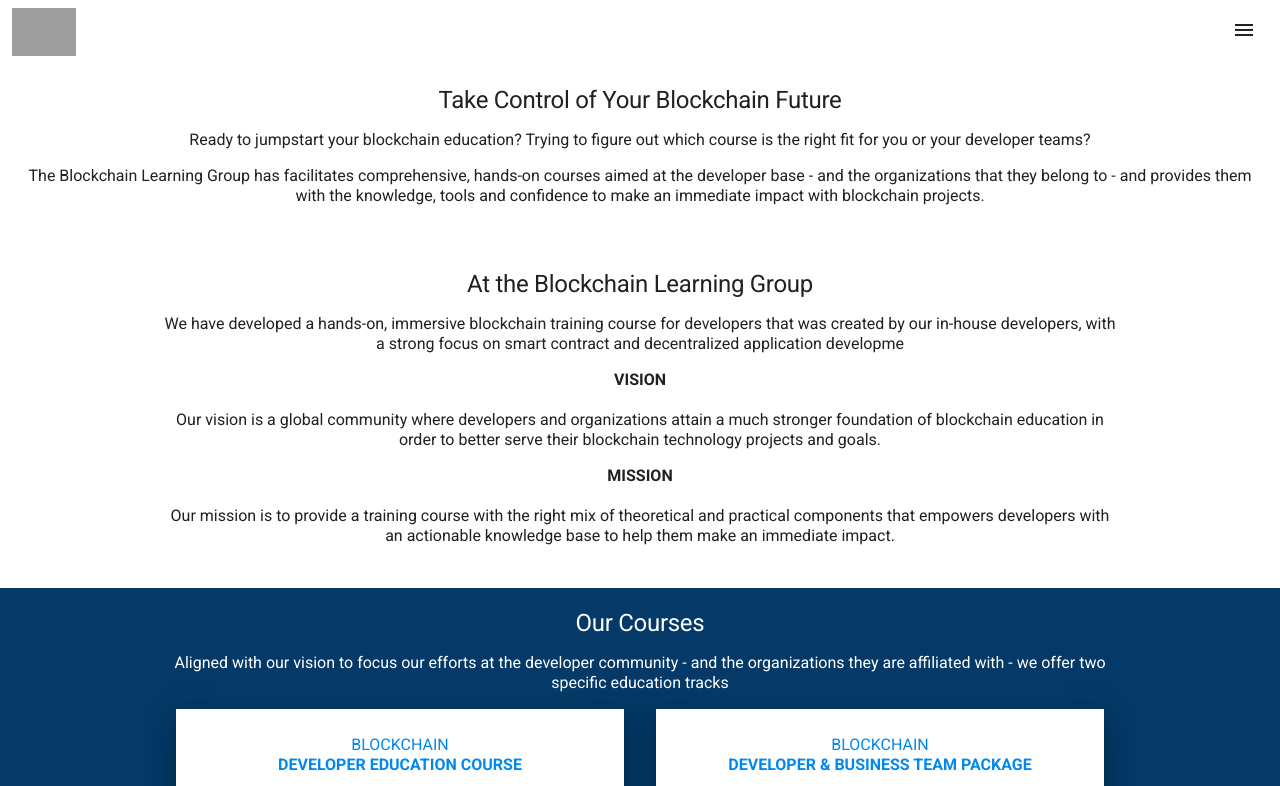
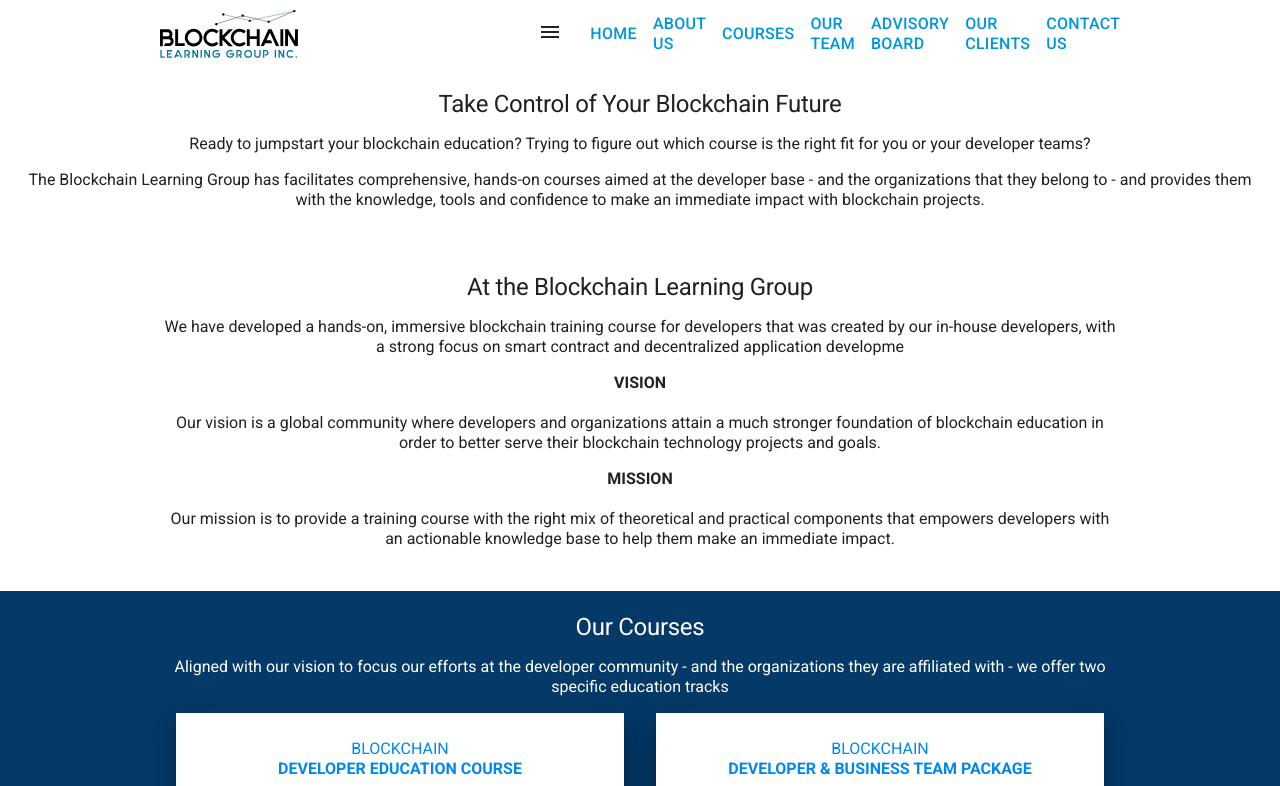
Before and after one commit to Blockchain-Learning-Group/Blockchain-Learning-Group.github.io, a React (Create React App) app: page / in a window 1280 px wide. Shown: the top 786 px of the page. Built offline with nearby package versions, Linux system fonts and the light colour scheme; grey boxes are pictures that could not be loaded.

Commit message:
update(header)

```diff
--- a/package.json
+++ b/package.json
@@ -8,6 +8,7 @@
     "repository": "https://github.com/Blockchain-Learning-Group/Blockchain-Learning-Group.github.io.git",
     "scripts": {
         "watch-scss": "node-sass --include-path node_modules --watch --recursive src/styles/main.scss public/styles/main.css",
+        "deploy": "gh-pages -d build --branch master",
         "start": "react-scripts start",
         "build": "react-scripts build",
         "test": "react-scripts test --env=jsdom"
--- a/public/styles/main.css
+++ b/public/styles/main.css
@@ -254,63 +254,11 @@
 p {
   margin: 0 0 1em; }
 
-.layout.horizontal, #App > footer .social, .layout.vertical, #App > footer .vertical.social {
-  display: -ms-flexbox;
-  display: -webkit-flex;
-  display: flex; }
-
-.layout.inline, #App > footer .inline.social {
-  display: -ms-inline-flexbox;
-  display: -webkit-inline-flex;
-  display: inline-flex; }
-
-.layout.horizontal, #App > footer .social {
-  -ms-flex-direction: row;
-  -webkit-flex-direction: row;
-  flex-direction: row; }
-
-.layout.vertical, #App > footer .vertical.social {
-  -ms-flex-direction: column;
-  -webkit-flex-direction: column;
-  flex-direction: column; }
-
-.layout.wrap, #App > footer .wrap.social {
-  -ms-flex-wrap: wrap;
-  -webkit-flex-wrap: wrap;
-  flex-wrap: wrap; }
-
-.layout.no-wrap, #App > footer .no-wrap.social {
-  -ms-flex-wrap: nowrap;
-  -webkit-flex-wrap: nowrap;
-  flex-wrap: nowrap; }
-
-.layout.center, #App > footer .center.social, .layout.center-center, #App > footer .social {
-  -ms-flex-align: center;
-  -webkit-align-items: center;
-  align-items: center; }
-
-.layout.center-justified, #App > footer .center-justified.social, .layout.center-center, #App > footer .social {
-  -ms-flex-pack: center;
-  -webkit-justify-content: center;
-  justify-content: center; }
-
-.flex {
-  -ms-flex: 1 1 0.000000001px;
-  -webkit-flex: 1;
-  flex: 1;
-  -webkit-flex-basis: 0.000000001px;
-  flex-basis: 0.000000001px; }
-
-.flex-auto {
-  -ms-flex: 1 1 auto;
-  -webkit-flex: 1 1 auto;
-  flex: 1 1 auto; }
-
-.flex-none {
-  -ms-flex: none;
-  -webkit-flex: none;
-  flex: none; }
-
+/* alignment in cross axis */
+/* alignment in main axis */
+/* self alignment */
+/* multi-line alignment in main axis */
+/* fixed position */
 * {
   cursor: default !important;
   line-height: 20px !important; }
@@ -324,14 +272,72 @@
 a {
   cursor: pointer !important; }
 
-#App > header img {
-  height: 48px; }
-
-#App > header .mdc-toolbar__title {
+#App {
+  overflow: auto; }
+  #App > header {
+    display: -ms-flexbox;
+    display: -webkit-flex;
+    display: flex;
+    -ms-flex-direction: row;
+    -webkit-flex-direction: row;
+    flex-direction: row;
+    max-width: 960px;
+    margin: 0.618rem 1rem; }
+    #App > header .logo {
       background-image: url(../svg/BLG.svg);
       background-repeat: no-repeat;
-  background-position: center; }
-
+      background-position: center;
+      height: 48px;
+      width: 138.13px; }
+    #App > header .menu {
+      -ms-flex: 1 1 0.000000001px;
+      -webkit-flex: 1;
+      flex: 1;
+      -webkit-flex-basis: 0.000000001px;
+      flex-basis: 0.000000001px;
+      display: -ms-flexbox;
+      display: -webkit-flex;
+      display: flex;
+      -ms-flex-direction: row;
+      -webkit-flex-direction: row;
+      flex-direction: row;
+      -ms-flex-align: center;
+      -webkit-align-items: center;
+      align-items: center;
+      -ms-flex-pack: end;
+      -webkit-justify-content: flex-end;
+      justify-content: flex-end; }
+    #App > header ul {
+      display: none; }
+      #App > header ul.show {
+        display: -ms-flexbox;
+        display: -webkit-flex;
+        display: flex;
+        -ms-flex-direction: column;
+        -webkit-flex-direction: column;
+        flex-direction: column;
+        -ms-flex-align: center;
+        -webkit-align-items: center;
+        align-items: center;
+        -ms-flex-pack: center;
+        -webkit-justify-content: center;
+        justify-content: center;
+        position: fixed;
+        top: 0;
+        left: 0;
+        right: 0;
+        position: fixed;
+        right: 0;
+        bottom: 0;
+        left: 0;
+        display: block;
+        padding: 1.618rem;
+        background-color: rgba(0, 0, 0, 0.87); }
+        #App > header ul.show li {
+          text-align: center; }
+          #App > header ul.show li a {
+            display: inline-block;
+            padding: 0.618rem; }
   #App > footer {
     overflow: hidden;
     padding: 1.618rem 0 0; }
@@ -341,6 +347,18 @@
       line-height: initial;
       text-transform: initial; }
     #App > footer .social {
+      display: -ms-flexbox;
+      display: -webkit-flex;
+      display: flex;
+      -ms-flex-direction: row;
+      -webkit-flex-direction: row;
+      flex-direction: row;
+      -ms-flex-align: center;
+      -webkit-align-items: center;
+      align-items: center;
+      -ms-flex-pack: center;
+      -webkit-justify-content: center;
+      justify-content: center;
       margin: 1.618rem; }
       #App > footer .social a {
         width: 44px;
@@ -357,6 +375,31 @@
         background-image: url(../svg/github.svg); }
       #App > footer .social .slack {
         background-image: url(../svg/slack.svg); }
+
+@media (min-width: 960px) {
+  #App > header {
+    max-width: 960px;
+    margin: 0.618rem auto !important; }
+    #App > header ul {
+      -ms-flex: 1 1 0.000000001px;
+      -webkit-flex: 1;
+      flex: 1;
+      -webkit-flex-basis: 0.000000001px;
+      flex-basis: 0.000000001px;
+      display: -ms-flexbox;
+      display: -webkit-flex;
+      display: flex;
+      -ms-flex-direction: row;
+      -webkit-flex-direction: row;
+      flex-direction: row;
+      -ms-flex-align: center;
+      -webkit-align-items: center;
+      align-items: center;
+      -ms-flex-pack: end;
+      -webkit-justify-content: flex-end;
+      justify-content: flex-end; }
+      #App > header ul li {
+        margin-left: 1rem; } }
 
 #AboutUs, #AdvisoryBoard, #Courses, #Diversity, #Home, #Team {
   overflow: hidden;
--- a/src/App.jsx
+++ b/src/App.jsx
@@ -8,18 +8,50 @@
 import Team from './components/Team';
 
 export default class extends React.Component {
+
+    showMenuList() {
+        this.menu_list.className = 'show';
+    }
+
+    hideMenuList(e) {
+        if (e.target.hasAttribute('href')) {
+            this.menu_list.className = '';
+        }
+    }
+
     render() {
         return (
             <div id="App">
-                <header className="mdc-toolbar mdc-toolbar--flexible-space-maximized">
-                    <div className="mdc-toolbar__row">
-                        <section className="mdc-toolbar__section mdc-toolbar__section--align-start">
-                            <img src="https://static.wixstatic.com/media/bf6dc6_9c78b47608854523bb3d3b75a640cea1~mv2.jpg/v1/fill/w_204,h_85,al_c,q_80,usm_0.66_1.00_0.01/bf6dc6_9c78b47608854523bb3d3b75a640cea1~mv2.webp" />
-                        </section>
-                        <section className="mdc-toolbar__section mdc-toolbar__section--align-end" role="toolbar">
-                            <i className="material-icons mdc-toolbar__menu-icon">menu</i>
-                        </section>
+                <header>
+                    <div className="logo" />
+
+                    <div className="menu">
+                        <i className="material-icons mdc-toolbar__menu-icon" onClick={this.showMenuList.bind(this)}>menu</i>
                     </div>
+
+                    <ul ref={(el) => this.menu_list = el} onClick={this.hideMenuList.bind(this)}>
+                        <li>
+                            <a href="#Home">Home</a>
+                        </li>
+                        <li>
+                            <a href="#AboutUs">About Us</a>
+                        </li>
+                        <li>
+                            <a href="#Courses">Courses</a>
+                        </li>
+                        <li>
+                            <a href="#Team">Our Team</a>
+                        </li>
+                        <li>
+                            <a href="#AdvisoryBoard">Advisory Board</a>
+                        </li>
+                        <li>
+                            <a href="#OurClients">Our Clients</a>
+                        </li>
+                        <li>
+                            <a href="ContactUs">Contact Us</a>
+                        </li>
+                    </ul>
                 </header>
 
                 <main>
--- a/src/components/Courses.jsx
+++ b/src/components/Courses.jsx
@@ -1,10 +1,6 @@
 import React from 'react';
 
 export default class extends React.Component {
-
-    handleClick(e) {
-    }
-
     render() {
         return (
             <section id="Courses" className="mdc-dialog--open">
@@ -24,7 +20,7 @@
                                 <p>An immersive end to end course in blockchain technology with a focus on decentralized application (DApp) development. From the basics of blockchain technology to in-depth explorations of use cases, digging deep into cutting edge smart contract development patterns and deployment techniques.</p>
                             </div>
                             <footer>
-                                <a href="#COURSE--DEVELOPER-EDUCATION-COURSE" onClick={this.handleClick.bind(this)}>LEARN MORE</a>
+                                <a href="#COURSE--DEVELOPER-EDUCATION-COURSE">LEARN MORE</a>
                             </footer>
                         </li>
 
--- a/src/styles/App.scss
+++ b/src/styles/App.scss
@@ -1,4 +1,4 @@
-@import "@jbarinas/styles-base/src/flex-layout/classes/flex/_layout";
+@import "./lib/jbarinas/layout/mixins/index";
 
 * {
     cursor: default !important;
@@ -17,15 +17,52 @@
 }
 
 #App {
+    overflow: auto;
+
     & > header {
-        img {
-            height: 48px;
-        }
-        .mdc-toolbar__title {
+        @include --layout-horizontal;
+
+        max-width: 960px;
+        margin: 0.618rem 1rem;
+
+        .logo {
             background-image: url(../svg/BLG.svg);
             background-repeat: no-repeat;
             background-position: center;
+            height: 48px;
+            width: 138.13px;
         }
+
+        .menu {
+            @include --layout-flex;
+            @include --layout-horizontal;
+            @include --layout-center;
+            @include --layout-end-justified
+        }
+
+        ul {
+            display: none;
+
+            &.show {
+                @include --layout-vertical;
+                @include --layout-center-center;
+                @include --layout-fixed-top;
+                @include --layout-fixed-bottom;
+
+                display: block;
+                padding: 1.618rem;
+                background-color: rgba(0, 0, 0, 0.87);
+
+                li {
+                    text-align: center;
+                    a {
+                        display: inline-block;
+                        padding: 0.618rem;
+                    }
+                }
+            }
+        }
+
     }
 
     & > footer {
@@ -44,9 +81,8 @@
         }
 
         .social {
-            @extend .layout;
-            @extend .horizontal;
-            @extend .center-center;
+            @include --layout-horizontal;
+            @include --layout-center-center;
 
             margin: 1.618rem;
 
@@ -73,3 +109,23 @@
         }
     }
 }
+
+@media (min-width: 960px) {
+    #App {
+        & > header {
+            max-width: 960px;
+            margin: 0.618rem auto !important;
+
+            ul {
+                @include --layout-flex;
+                @include --layout-horizontal;
+                @include --layout-center;
+                @include --layout-end-justified
+
+                li {
+                    margin-left: 1rem;
+                }
+            }
+        }
+    }
+}
```
Also changed, not shown: public/svg/BLG.svg. Lines whose indentation alone changed are shown as unchanged.
